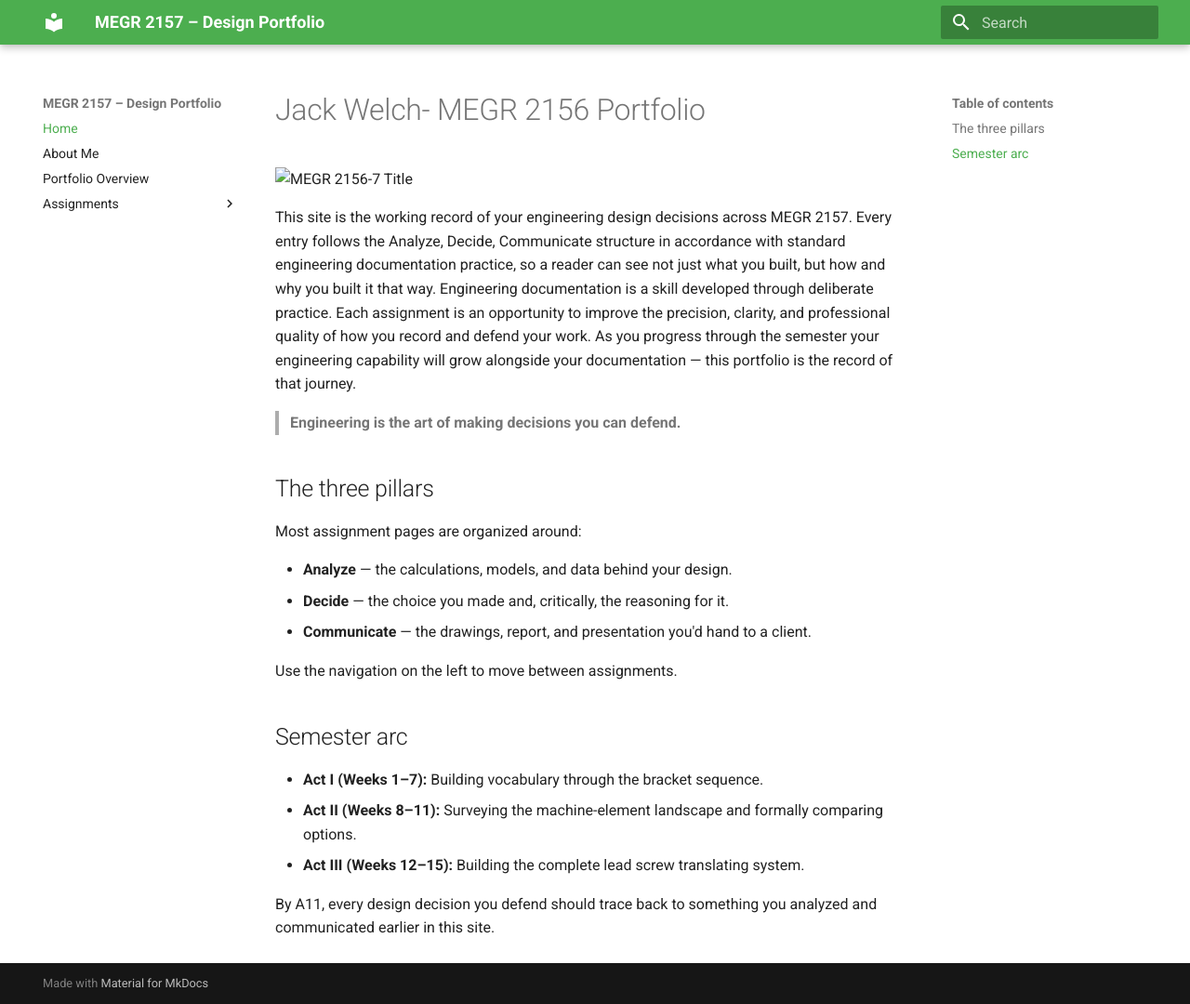
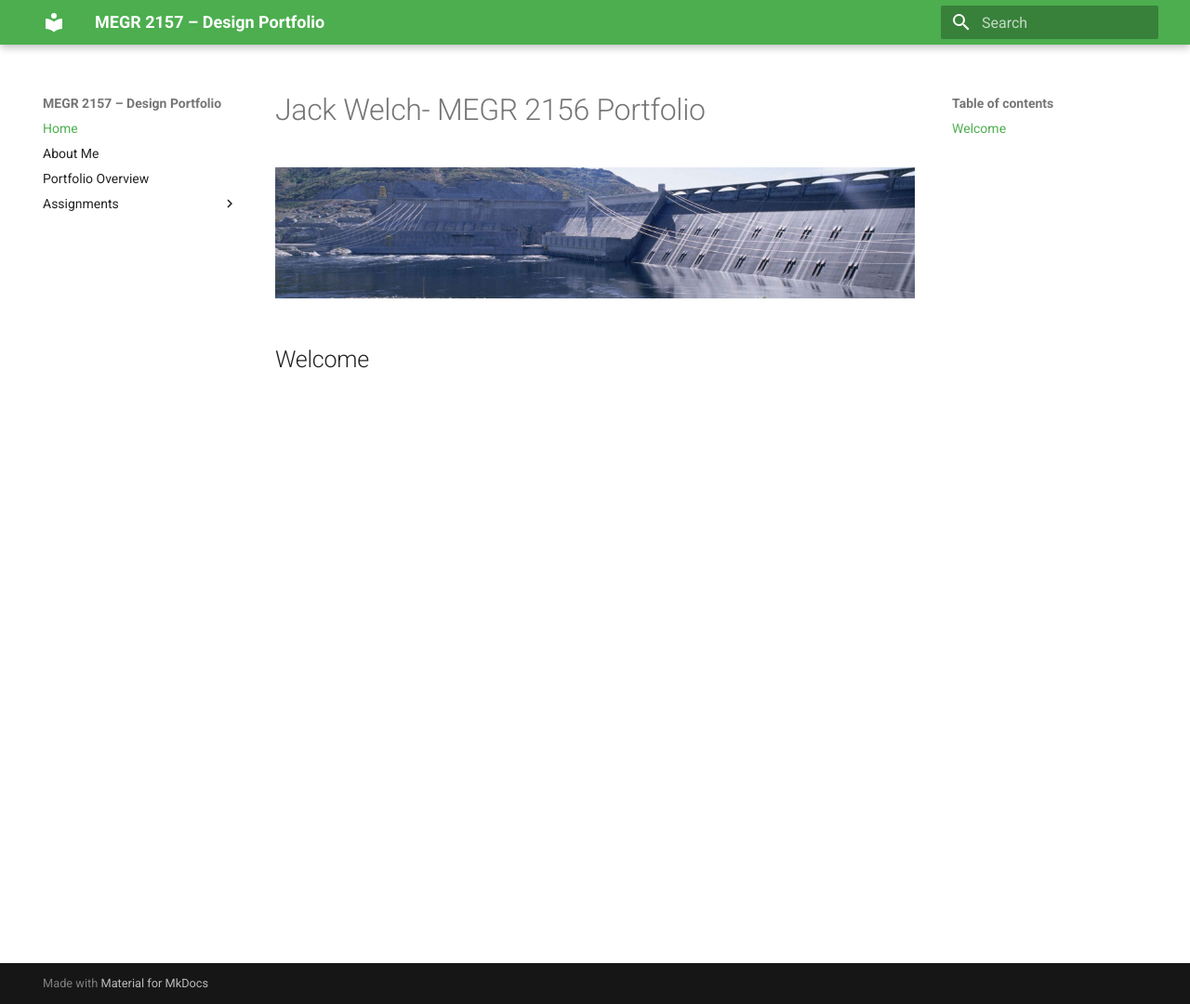
Before and after one commit to jwelch37/megr2156-portfolio, an MkDocs documentation site: the page built from docs/index.md, in a window 1280 px wide and 1080 px high. Shown: the whole window at 93% size. Built offline with MkDocs 1.6.1 and Material for MkDocs 9.7.7, drawn with Linux system fonts in a browser that asks for light colours.

Commit message:
Change cover photo and modify introduction
Updated cover photo and revised introductory text.

```diff
--- a/docs/index.md
+++ b/docs/index.md
@@ -1,25 +1,4 @@
 # Jack Welch- MEGR 2156 Portfolio
 
-![MEGR 2156-7 Title](ImageForArticle_703(1).webp)
-
-This site is the working record of your engineering design decisions across MEGR 2157. Every entry follows the Analyze, Decide, Communicate structure in accordance with standard engineering documentation practice, so a reader can see not just what you built, but how and why you built it that way. Engineering documentation is a skill developed through deliberate practice. Each assignment is an opportunity to improve the precision, clarity, and professional quality of how you record and defend your work. As you progress through the semester your engineering capability will grow alongside your documentation — this portfolio is the record of that journey.
-
-> **Engineering is the art of making decisions you can defend.**
-
-## The three pillars
-
-Most assignment pages are organized around:
-
-- **Analyze** — the calculations, models, and data behind your design.
-- **Decide** — the choice you made and, critically, the reasoning for it.
-- **Communicate** — the drawings, report, and presentation you'd hand to a client.
-
-Use the navigation on the left to move between assignments.
-
-## Semester arc
-
-- **Act I (Weeks 1–7):** Building vocabulary through the bracket sequence.
-- **Act II (Weeks 8–11):** Surveying the machine-element landscape and formally comparing options.
-- **Act III (Weeks 12–15):** Building the complete lead screw translating system.
-
-By A11, every design decision you defend should trace back to something you analyzed and communicated earlier in this site.
+![CoverPhoto](Hydro_electric_dam_building.jpg)
+##Welcome
```
